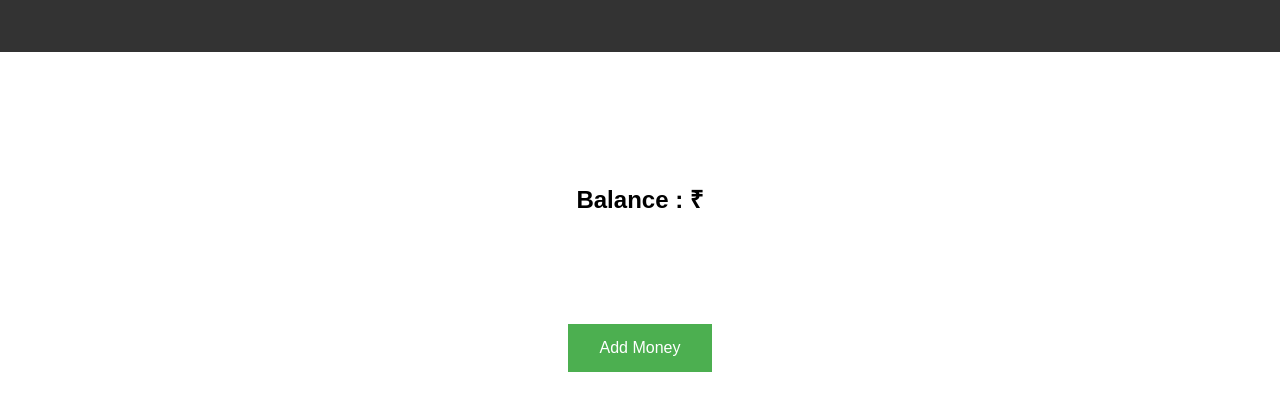
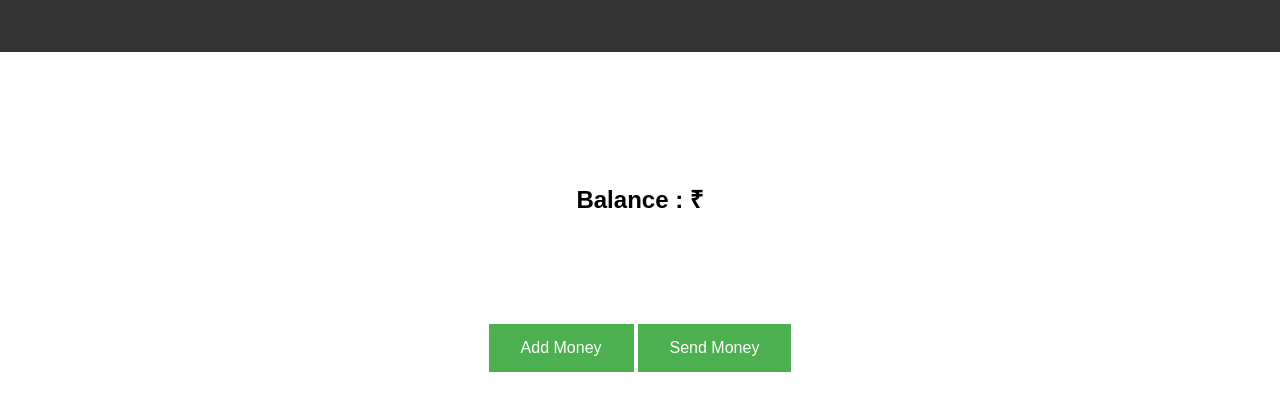
Before and after one commit to lavish10/wallet-application-reactjs, a React (Create React App) app: page / in a window 1280 px wide. Shown: the top 410 px of the page. Built offline with nearby package versions, Linux system fonts and the light colour scheme; no server answers.

Commit message:
[Ankit/Lavish] Add. Wallet should display sendMoney section  on button click

```diff
--- /dev/null
+++ b/src/components/SendMoney/SendMoney.js
@@ -0,0 +1,15 @@
+import React, {Component} from 'react';
+
+class SendMoney extends Component {
+    render() {
+        return (
+            <div>
+                <h1>Send Money</h1>
+            </div>
+        );
+    }
+}
+
+SendMoney.propTypes = {};
+
+export default SendMoney;
--- a/src/components/Wallet/Wallet.view.js
+++ b/src/components/Wallet/Wallet.view.js
@@ -1,20 +1,41 @@
 import React, {Component} from 'react';
 import Header from "../Header";
 import AddMoney from "../AddMoney/AddMoney";
+import SendMoney from "../SendMoney/SendMoney";
 
 class WalletView extends Component {
 
     constructor(props, context) {
         super(props, context);
         this.state = {
-            display: true
+            display: true,
+            displaySendMoney: false
         }
     }
+
     handleClick = () => {
         this.setState({
             display: !this.state.display
         })
     };
+    handleClickSamePage = () => {
+        this.setState({
+            displaySendMoney: !this.state.displaySendMoney
+        });
+    };
+
+    renderSendMoney = () => {
+        if (!this.state.displaySendMoney) {
+            return;
+        }
+        return (
+            <SendMoney id={this.props.id}
+                       changeDisplay={this.handleClick}
+                       onAddMoney={this.props.onAddMoney}
+            />
+        );
+    };
+
     render() {
         return (
             <div>
@@ -25,6 +46,9 @@ class WalletView extends Component {
                         <h2>Balance : ₹ {this.props.balance}</h2>
                         <div>
                             <button id={'b1'} className={'button'} onClick={this.handleClick}>Add Money</button>
+                            <button id={'sendMoneyBtn'} className={'button'} onClick={this.handleClickSamePage}>Send
+                                Money
+                            </button>
                         </div>
                     </div>
                     <div style={{textAlign: 'center', display: this.state.display ? 'none' : 'block'}} >
@@ -33,6 +57,8 @@ class WalletView extends Component {
                                   onAddMoney={this.props.onAddMoney}
                         />
                     </div>
+                    {this.renderSendMoney()}
+
                 </div>
             </div>
         );
```
Also changed, not shown: 1 other file (tests, documents, lock files or other folders).
